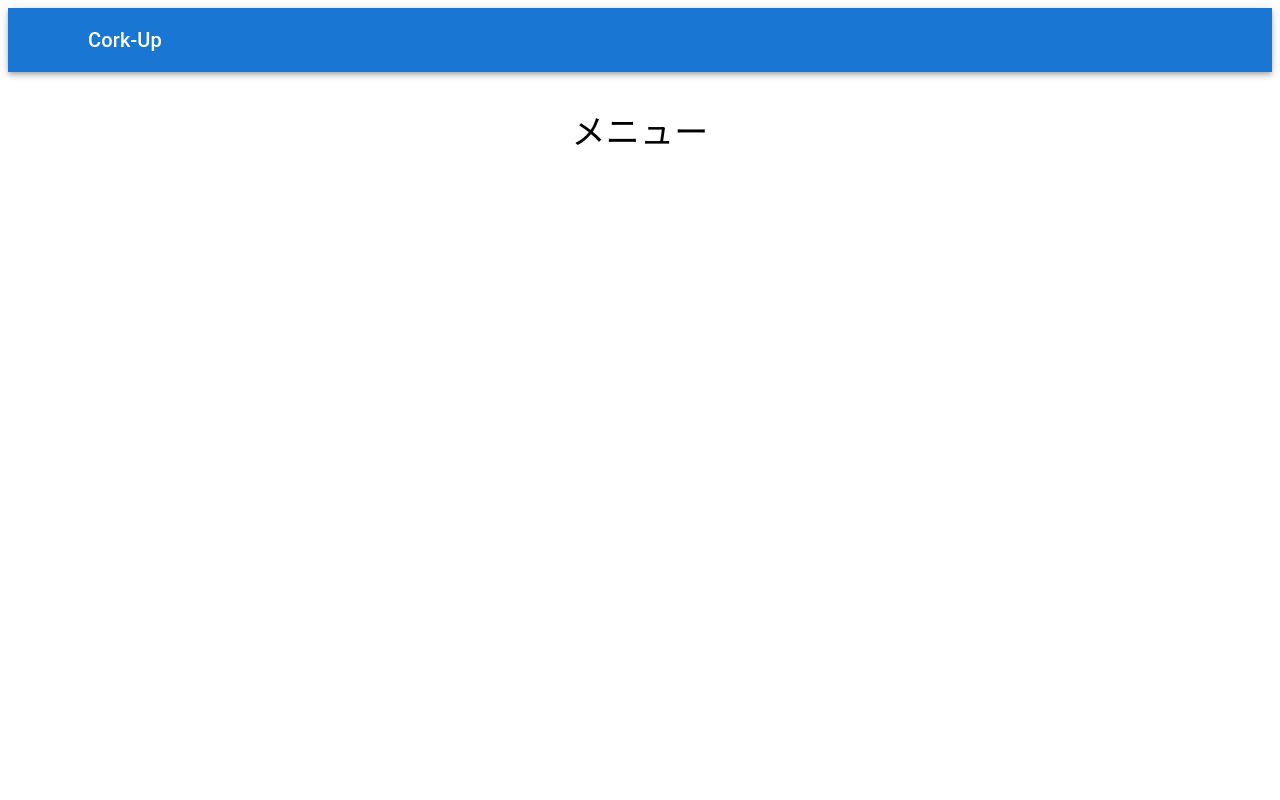
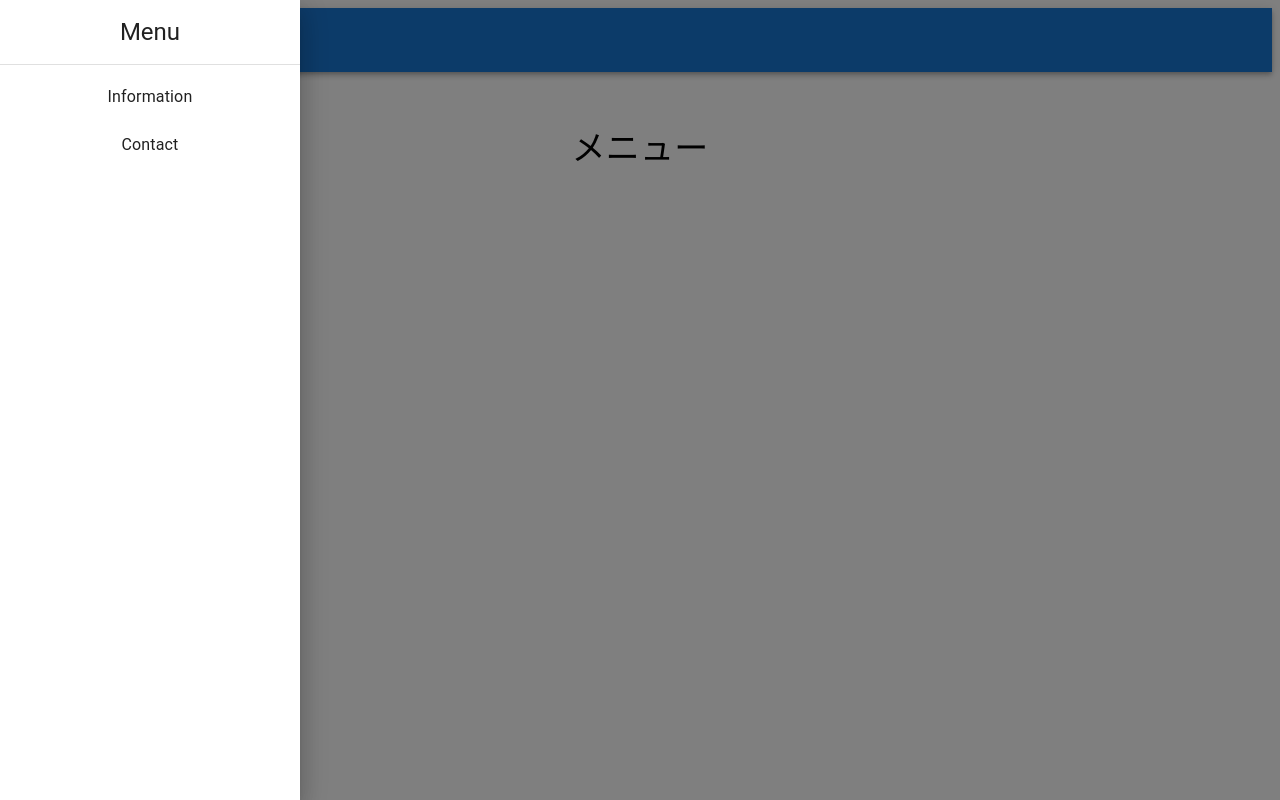
Before and after one commit to katagiri1999/cork-up, a React (Vite) app in the folder react/: page /menu in a window 1280 px wide. Both pictures are taken after a click on the button "open drawer". Built offline with nearby package versions, Linux system fonts and the light colour scheme; some icons are missing.

Commit message:
add header func

```diff
--- a/react/src/components/header.jsx
+++ b/react/src/components/header.jsx
@@ -1,31 +1,85 @@
 import MenuIcon from '@mui/icons-material/Menu';
 import AppBar from '@mui/material/AppBar';
 import Box from '@mui/material/Box';
+import Divider from '@mui/material/Divider';
+import Drawer from '@mui/material/Drawer';
 import IconButton from '@mui/material/IconButton';
+import List from '@mui/material/List';
+import ListItem from '@mui/material/ListItem';
+import ListItemButton from '@mui/material/ListItemButton';
+import ListItemText from '@mui/material/ListItemText';
 import Toolbar from '@mui/material/Toolbar';
 import Typography from '@mui/material/Typography';
+import PropTypes from 'prop-types';
+import { useState } from 'react';
 
-function Header() {
+
+function DrawerAppBar() {
+  const [mobileOpen, setMobileOpen] = useState(false);
+
+  const handleDrawerToggle = () => {
+    setMobileOpen((prevState) => !prevState);
+  };
+
+  const navItems = ['Information', 'Contact'];
+  const drawer = (
+    <Box onClick={handleDrawerToggle} sx={{ textAlign: 'center' }}>
+      <Typography variant="h5" sx={{ my: 2 }}>
+        Menu
+      </Typography>
+      <Divider />
+      <List>
+        {navItems.map((item) => (
+          <ListItem key={item} disablePadding>
+            <ListItemButton sx={{ textAlign: 'center' }}>
+              <ListItemText primary={item} />
+            </ListItemButton>
+          </ListItem>
+        ))}
+      </List>
+    </Box>
+  );
+
   return (
-    <Box sx={{ flexGrow: 1 }}>
-      <AppBar position="static">
-        <Toolbar>
+    <Box>
+      <AppBar position="static" sx={{ mb: 7 }}>
+        <Toolbar style={{ display: "flex" }}>
           <IconButton
-            size="large"
+            color="inherit"
+            aria-label="open drawer"
             edge="start"
-            color="inherit"
-            aria-label="menu"
+            onClick={handleDrawerToggle}
+            size='large'
             sx={{ mr: 2 }}
           >
             <MenuIcon />
           </IconButton>
-          <Typography variant="h6" component="div" sx={{ flexGrow: 1 }}>
+          <Typography
+            variant="h6"
+          >
             Cork-Up
           </Typography>
         </Toolbar>
       </AppBar>
+        <Drawer
+          open={mobileOpen}
+          onClose={handleDrawerToggle}
+          sx={{
+            '& .MuiDrawer-paper': { boxSizing: 'border-box', width: 300 },
+          }}
+        >
+          {drawer}
+        </Drawer>
     </Box>
   );
 }
 
-export default Header;
+DrawerAppBar.propTypes = {
+  /**
+   * Injected by the documentation to work in an iframe.
+   * You won't need it on your project.
+   */
+  window: PropTypes.func,
+};
+
+export default DrawerAppBar;
```
